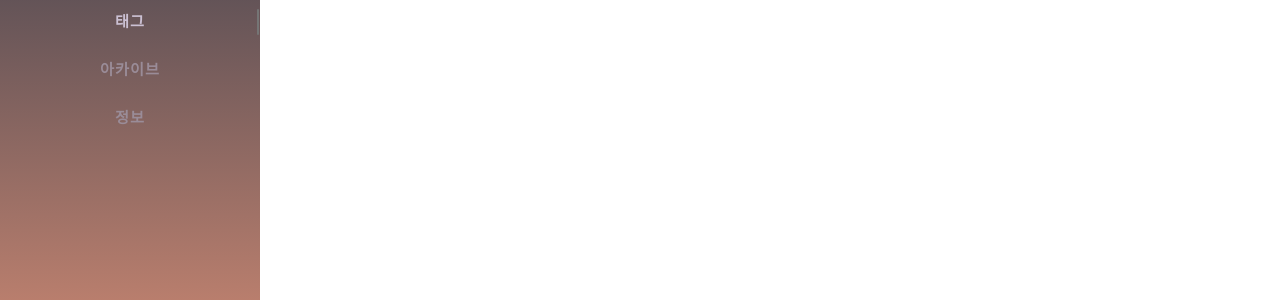
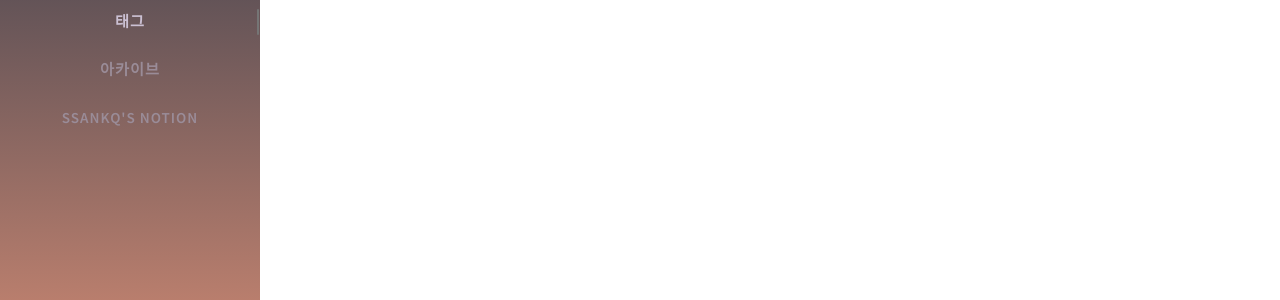
Before and after one commit to SsankQ/SsankQ.github.io, a Jekyll site: the page built from _tabs/tags.md, in a window 1280 px wide. Shown: the part 352-652 px from the top of the page. Built offline with Jekyll 4.4.1, drawn with Linux system fonts in a browser that asks for light colours; nearby versions of some CDN libraries; comment, search, counter and statistics services are not loaded.

Commit message:
사이드 바 노션 주소 추가

```diff
--- a/_config.yml
+++ b/_config.yml
@@ -20,7 +20,7 @@
 
 title: SsankQ's DevLog                        # the main title
 
-tagline: 이것저것 기록하는 개발일지   # it will display as the sub-title
+tagline: 이것저것 기록하는 개발일지  # it will display as the sub-title
 
 description: >-                        # used by seo meta and the atom feed
   이것저것 기록하는 개발일지
@@ -41,7 +41,7 @@
     # The first element serves as the copyright owner's link
     - https://github.com/SsankQ       # change to your github homepage
     # Uncomment below to add more social links
-    # - https://www.facebook.com/username
+    - https://www.facebook.com/username
     # - https://www.linkedin.com/in/username
 
 google_site_verification:               # fill in to your verification string
@@ -92,7 +92,7 @@
     repo:         # <gh-username>/<repo>
     issue_term:   # < url | pathname | title | ...>
 
-paginate: 10
+paginate: 5
 
 # ------------ The following options are not recommended to be modified ------------------
 
--- a/_data/locales/ko-KR.yml
+++ b/_data/locales/ko-KR.yml
@@ -14,7 +14,7 @@
   categories: 카테고리
   tags: 태그
   archives: 아카이브
-  about: 정보
+  about: SsankQ's Notion
 
 # the text displayed in the search bar & search results
 search:
```
Also changed, not shown: _tabs/about.md (+2 -2 lines).
